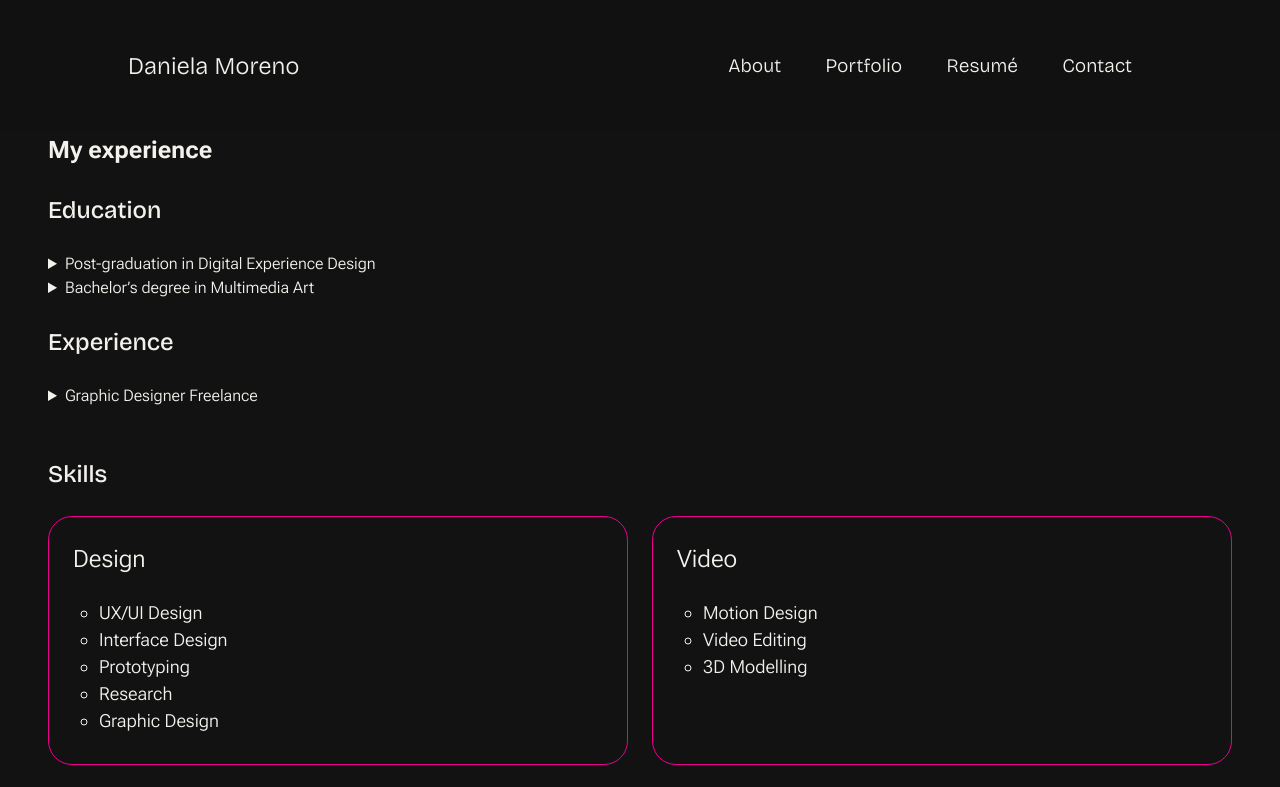
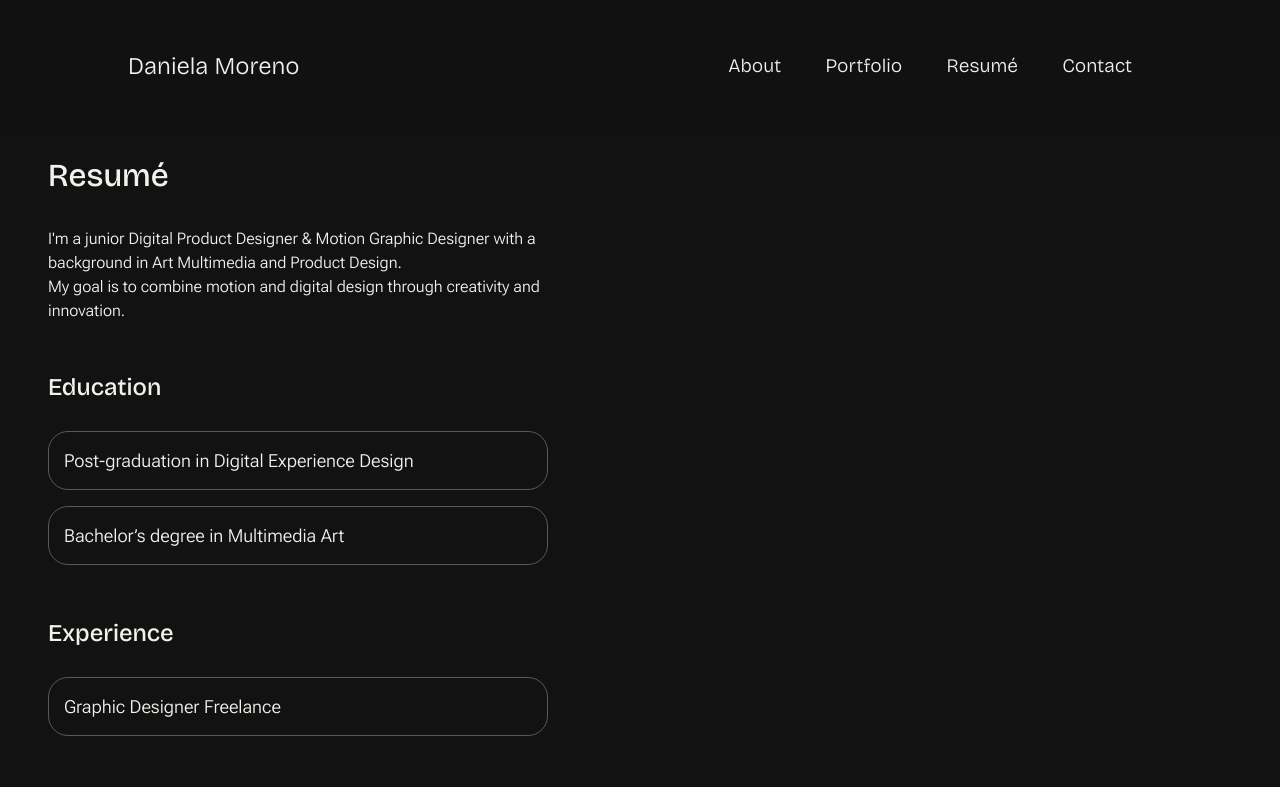
Before and after one commit to DanielaGuerreiroMoreno/projeto, an Astro site: page /resume in a window 1280 px wide. Shown: the top 787 px of the page. Built offline with nearby package versions, Linux system fonts and the light colour scheme; Astro itself is replaced by a stand-in of ours.

Commit message:
resume page update

```diff
--- a/src/pages/resume.astro
+++ b/src/pages/resume.astro
@@ -6,7 +6,8 @@ const pageTitle = "Resumé";
 <BaseLayout pageTitle={pageTitle}>
 
     <section class="resume_layout">
-        <h2>My experience</h2>
+        <h2>Resumé</h2>
+        <p>I'm a junior Digital Product Designer & Motion Graphic Designer with a background in Art Multimedia and Product Design.<br> My goal is to combine motion and digital design through creativity and innovation.</p>
         <div class="mybackground">
         <h3>Education</h3>
         <details class="details">
@@ -17,6 +18,7 @@ const pageTitle = "Resumé";
                 <p>A specialization course with studies in user-centered design and research, interaction design, user interface design, front-end development, digital marketing, design strategy, design management and entrepreneurship. With the course, students are prepared to design, build and launch cutting-edge digital products and services.</p>
             </div>
         </details>
+
         <details class="details">
             <summary class="details_summary">Bachelor’s degree in Multimedia Art</summary>
             <div class="details_content">
@@ -34,7 +36,8 @@ const pageTitle = "Resumé";
                 <div class="details_content">
                     <p class="intro_resume"> Fev. 2024 - present</p>
                     <p>I collaborate with a diverse range of clients to create logos, flyers, and promotional videos for their businesses and projects. Throughout this process, I develop my problem-solving skills, learn to organize my time efficiently, and establish effective communication with the client.</p>
-            </details>
+                </div>
+                </details>
             </div>
 
             <section class="skills">
@@ -61,7 +64,7 @@ const pageTitle = "Resumé";
             </div>
             </div>
             </section>
-
+        </div>
     </section>
 
 
--- a/src/styles/global.css
+++ b/src/styles/global.css
@@ -108,7 +108,7 @@ h1 {
 
 .logo {
   font-size: 1.5rem;
-    color:var(--white);
+  color: var(--white);
   text-decoration: none;
   font-weight: var(--fw-300);
   font-family: var(--ff-bricolage);
@@ -241,8 +241,9 @@ h1 {
 }
 
 .cards_grid_layout_homepage figure {
- margin:0;
- padding: 0;;
+  margin: 0;
+  padding: 0;
+  ;
 }
 
 .figure_other_projects img {
@@ -619,7 +620,7 @@ footer {
 .contact_left_title h2 {
   font-size: 32px;
   margin-bottom: 5px;
-  color:var(--baby-pink);
+  color: var(--baby-pink);
   font-weight: var(--fw-500);
   font-family: var(--ff-bricolage);
 
@@ -662,7 +663,7 @@ footer {
 
 }
 
-.contact-left button{
+.contact-left button {
   display: flex;
   align-items: center;
   font-size: 16px;
@@ -695,21 +696,71 @@ footer {
   padding: 24px 0;
 }
 
+.resume_layout h2 {
+font-size: 32px;
+font-family: var(--ff-bricolage);
+font-weight: var(--fw-500);
+}
+
+.resume_layout p {
+  font-size: 16px;
+  text-align: left;
+  max-width: 500px;
+  }
+
 .resume_layout {
   padding: 0 32px;
-  margin: 0;
+  margin: 40px 0;
 }
+
+.mybackground {
+  display: grid;
+  padding: 20px 0;
+  gap: 1em;
+}
+
 .skills h3,
 .mybackground h3 {
   font-family: var(--ff-bricolage);
   color: var(--white);
   font-size: 24px;
   font-weight: var(--fw-500);
+  padding: 0;
+  margin: 10px 0;
+
+}
+
+.details_summary {
+  font-size: 18px;
+  color: var(--white);
+  font-weight: var(--fw-200);
+}
+
+.details_summary::after {
+  content: "";
+  position: absolute;
+}
 
 
+summary::marker {
+  content: '';
+  transition: transform 0.3s ease;
 }
-.details{
+
+
+.details {
   cursor: pointer;
+  position: relative;
+  border: 1px solid var(--gray);
+  padding: 15px;
+  border-radius: 20px;
+  max-width: 500px;
+  transition: 0.5s ease-in-out;
+}
+
+.details:hover {
+  border: 1px solid var(--pink);
+  box-shadow: var(--pink-shadow);
 
 }
 
@@ -717,16 +768,30 @@ footer {
   display: none;
   font-size: 18px;
   color: var(--white);
-  padding: 10px;
   border-radius: 8px;
-  transition: max-height 0.5s ease-out, padding 0.5s ease-out;
+  transition: max-height 0.5s ease-out, opacity 0.5s ease-out, padding 0.5s ease-out;
   overflow: hidden;
+  padding: 0 10px;
+  border-radius: 8px;
 }
 
 .details[open] .details_content {
+  animation: sweep 0.5s ease-in-out;
   display: block;
-  max-height: 500px; /* Adjust as needed */
+  max-height: 500px;
   padding: 10px;
+}
+
+@keyframes sweep {
+  from {
+    opacity: 0;
+    margin-top: -10px;
+  }
+
+  to {
+    opacity: 1;
+    margin-top: 0;
+  }
 }
 
 
@@ -738,9 +803,15 @@ footer {
 
 .mybackground_skills {
   padding: 12px 24px 20px;
-  border: 1px solid var(--pink);
+  border: 1px solid var(--gray);
   border-radius: 24px;
   flex-grow: 1;
+  transition: 0.5s ease-in-out;
+}
+
+.mybackground_skills:hover {
+  border: 1px solid var(--pink);
+  box-shadow: var(--pink-shadow);
 }
 
 .skills_list {
@@ -749,7 +820,7 @@ footer {
   width: auto;
   display: grid;
   padding: 10px;
-    margin:0;
+  margin: 0;
 }
 
 .skills_list li {
@@ -768,7 +839,7 @@ footer {
   font-size: 18px;
   font-weight: var(--fw-300);
   color: var(--white);
-  margin: 12px  0;
+  margin: 12px 0;
 }
 
 
@@ -797,7 +868,7 @@ footer {
   .nav-links a:hover,
   .nav-links a:focus {
     background-color: var(--light-black);
-  transition:var(--button-hover);
+    transition: var(--button-hover);
     border-radius: 50px;
   }
 
@@ -849,7 +920,8 @@ footer {
 
 
   .tilt-box-wrap:hover .tilt-box {
-    transform: scale3d(1.05, 1.05, 1.05) rotateX(5deg) rotateY(-5deg); /* Scale and rotate the tilt-box on hover */
+    transform: scale3d(1.05, 1.05, 1.05) rotateX(5deg) rotateY(-5deg);
+    /* Scale and rotate the tilt-box on hover */
   }
 
 
```
Also changed, not shown: public/assets/svg/Add.svg (added). Lines whose indentation alone changed are shown as unchanged.
